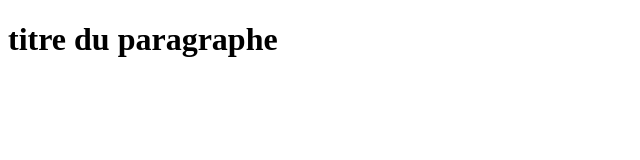
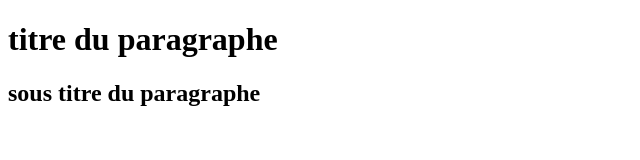
Before and after one commit to Arnaud75020/sharezza, a plain HTML site: page index.html in a window 1280 px wide. Shown: the whole page, without its empty margins (0-640 px from the left). Drawn offline with Linux system fonts and the light colour scheme.

Commit message:
h2 added in the body section

```diff
--- a/index.html
+++ b/index.html
@@ -6,5 +6,6 @@
   </head>
   <body>
     <h1>titre du paragraphe</h1>
+    <h2>sous titre du paragraphe</h2>
   </body>
 </html>
```
